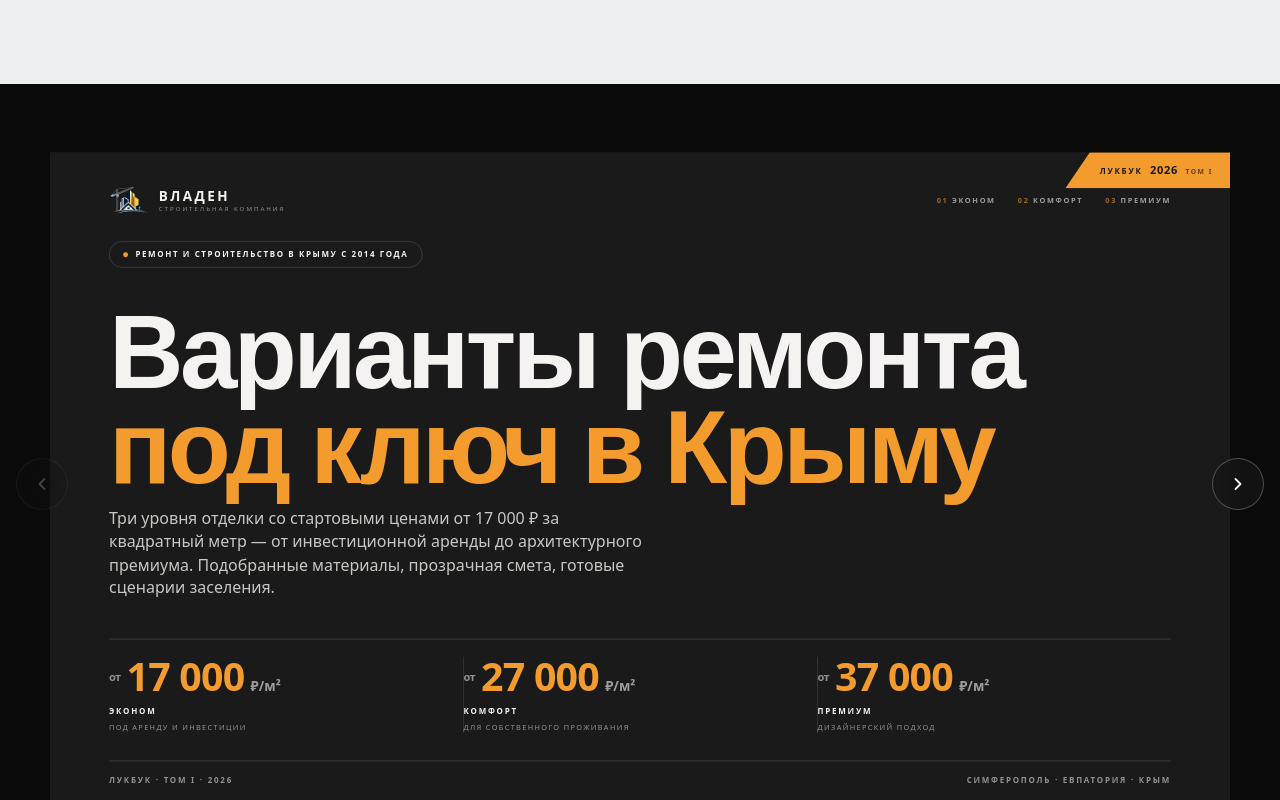
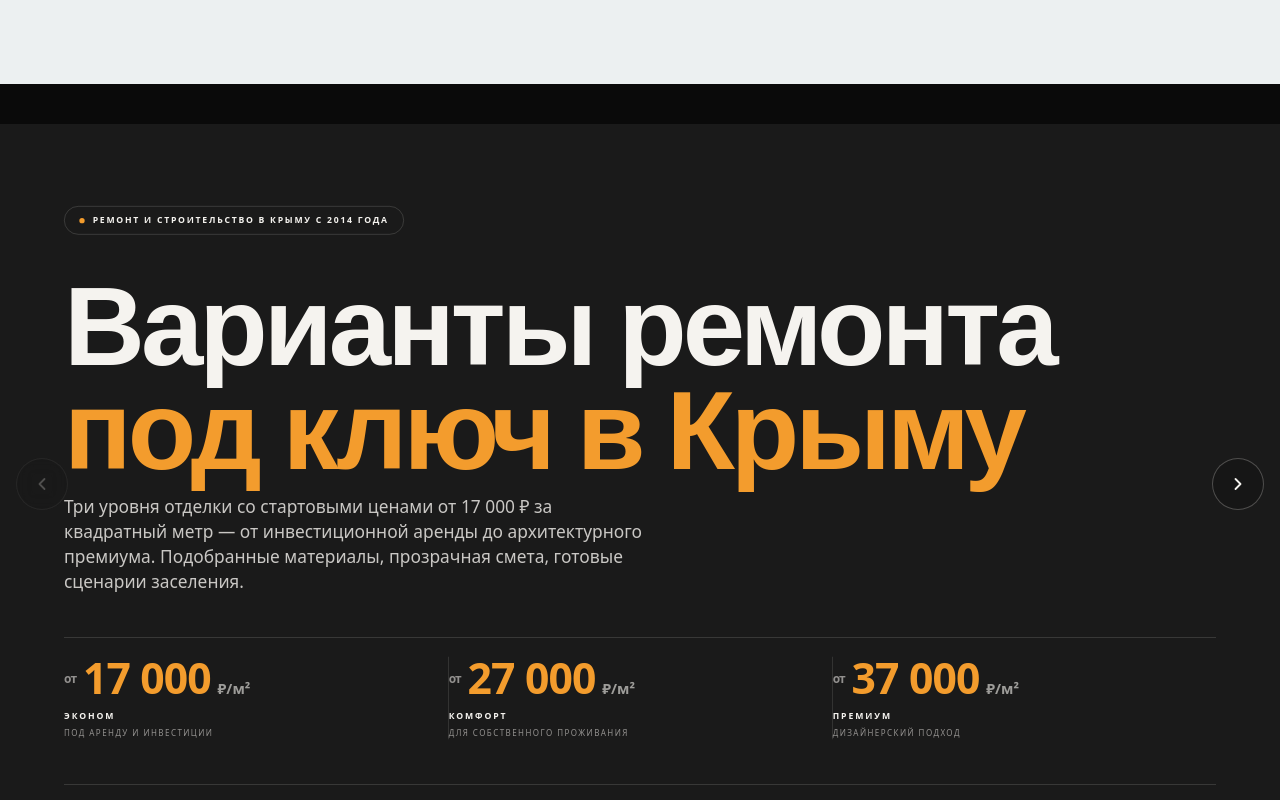
Before and after one commit to OlegRadinuk/vladen, a Next.js app: page / in a window 1280 px wide. Shown: the part 2380-3180 px from the top of the page. Built offline with nearby package versions, Linux system fonts and the light colour scheme.

Commit message:
fix: full-width slides (no black bars), remove headers from all slides

```diff
--- a/components/sections/BukletSlider.tsx
+++ b/components/sections/BukletSlider.tsx
@@ -25,34 +25,11 @@ function Slide01() {
         color: "#F5F3EF",
         fontFamily: '"Manrope", system-ui, sans-serif',
         display: "grid",
-        gridTemplateRows: "auto 1fr auto",
+        gridTemplateRows: "1fr auto",
         padding: "56px 96px 48px",
         boxSizing: "border-box",
       }}
     >
-      {/* Lookbook badge */}
-      <div style={{ position: "absolute", top: 0, right: 0, background: "#F39C2D", color: "#1A1A1A", padding: "16px 28px 16px 56px", display: "flex", alignItems: "baseline", gap: 12, fontWeight: 800, letterSpacing: ".18em", textTransform: "uppercase", zIndex: 3, clipPath: "polygon(40px 0, 100% 0, 100% 100%, 0 100%)", whiteSpace: "nowrap" }}>
-        <span style={{ fontSize: 13 }}>Лукбук</span>
-        <span style={{ fontSize: 18, letterSpacing: ".06em" }}>2026</span>
-        <span style={{ fontSize: 11, opacity: .7, letterSpacing: ".22em" }}>Том I</span>
-      </div>
-
-      {/* Top */}
-      <div style={{ display: "flex", justifyContent: "space-between", alignItems: "center", gap: 24, zIndex: 2, position: "relative" }}>
-        <div style={{ display: "flex", alignItems: "center", gap: 14 }}>
-          <Image src="/logo.png" alt="Владен" width={44} height={44} style={{ height: 44, width: "auto" }} />
-          <div style={{ display: "flex", flexDirection: "column", lineHeight: 1 }}>
-            <span style={{ fontWeight: 800, fontSize: 22, letterSpacing: ".18em", color: "#F5F3EF" }}>ВЛАДЕН</span>
-            <span style={{ fontWeight: 500, fontSize: 10, letterSpacing: ".32em", color: "#F5F3EF", opacity: .55, marginTop: 5, textTransform: "uppercase" }}>Строительная компания</span>
-          </div>
-        </div>
-        <div style={{ display: "flex", gap: 36, fontSize: 12, letterSpacing: ".22em", textTransform: "uppercase", fontWeight: 600, opacity: .6 }}>
-          <div><b style={{ color: "#F39C2D", fontWeight: 700, opacity: 1 }}>01</b> Эконом</div>
-          <div><b style={{ color: "#F39C2D", fontWeight: 700, opacity: 1 }}>02</b> Комфорт</div>
-          <div><b style={{ color: "#F39C2D", fontWeight: 700, opacity: 1 }}>03</b> Премиум</div>
-        </div>
-      </div>
-
       {/* Hero */}
       <div style={{ alignSelf: "center", position: "relative", zIndex: 2 }}>
         <div style={{ display: "inline-flex", alignItems: "center", gap: 12, border: "1px solid rgba(245,243,239,.22)", borderRadius: 999, padding: "11px 22px", fontSize: 13, letterSpacing: ".2em", textTransform: "uppercase", fontWeight: 600, marginBottom: 44 }}>
@@ -99,8 +76,7 @@ function Slide02() {
   const paper = "#F5F3EF";
   const line = "rgba(26,26,26,0.14)";
   return (
-    <section style={{ position: "absolute", inset: 0, width: 1920, height: 1080, overflow: "hidden", background: paper, color: ink, fontFamily: '"Manrope", system-ui, sans-serif', display: "grid", gridTemplateRows: "1fr auto auto", gap: 32, padding: "72px 96px 72px", boxSizing: "border-box" }}>
-      <Badge />
+    <section style={{ position: "absolute", inset: 0, width: 1920, height: 1080, overflow: "hidden", background: paper, color: ink, fontFamily: '"Manrope", system-ui, sans-serif', display: "grid", gridTemplateRows: "1fr auto auto", gap: 32, padding: "56px 96px 56px", boxSizing: "border-box" }}>
       <RunningFoot left="Три уровня отделки" page="02 / 06" />
 
       <div style={{ display: "flex", alignItems: "center", justifyContent: "space-between", gap: 60 }}>
@@ -168,9 +144,7 @@ function TierSlide({ tier, pageNum }: { tier: { num: string; name: string; price
   const metaLabel = `Уровень ${tier.num} · ${tier.name === "Эконом" ? "Под аренду и инвестиции" : tier.name === "Комфорт" ? "Для собственного проживания" : "Архитектурный современный интерьер"}`;
   const roomLabels = ["Гостиная", "Кухня", "Санузел", "Спальня"];
   return (
-    <section style={{ position: "absolute", inset: 0, width: 1920, height: 1080, overflow: "hidden", background: bg, color: textColor, fontFamily: '"Manrope", system-ui, sans-serif', display: "grid", gridTemplateRows: "auto auto auto", gap: 22, padding: "108px 96px 72px", boxSizing: "border-box" }}>
-      <Badge />
-      <RunningHead meta={`Уровень ${tier.num} · ${tier.name}`} metaColor={tier.dark ? "#F5F3EF" : undefined} />
+    <section style={{ position: "absolute", inset: 0, width: 1920, height: 1080, overflow: "hidden", background: bg, color: textColor, fontFamily: '"Manrope", system-ui, sans-serif', display: "grid", gridTemplateRows: "auto auto auto", gap: 22, padding: "52px 96px 52px", boxSizing: "border-box" }}>
       <RunningFoot left={`${tier.name} · от ${tier.price} ₽/м²`} page={`${pageNum} / 06`} />
 
       {/* Head */}
@@ -249,9 +223,8 @@ function TierSlide({ tier, pageNum }: { tier: { num: string; name: string; price
 function Slide06() {
   const line = "rgba(245,243,239,.16)";
   return (
-    <section style={{ position: "absolute", inset: 0, width: 1920, height: 1080, overflow: "hidden", background: "#161616", color: "#F5F3EF", fontFamily: '"Manrope", system-ui, sans-serif', display: "grid", gridTemplateRows: "auto 1fr auto", gap: 36, padding: "116px 96px 48px", boxSizing: "border-box" }}>
-      <Badge />
-      <RunningHead meta="Контакты" metaColor="#F5F3EF" />
+    <section style={{ position: "absolute", inset: 0, width: 1920, height: 1080, overflow: "hidden", background: "#161616", color: "#F5F3EF", fontFamily: '"Manrope", system-ui, sans-serif', display: "grid", gridTemplateRows: "auto 1fr auto", gap: 36, padding: "56px 96px 48px", boxSizing: "border-box" }}>
+
 
       <div>
         <div style={{ fontSize: 13, letterSpacing: ".24em", textTransform: "uppercase", fontWeight: 700, display: "flex", alignItems: "center", gap: 12, color: "#F5F3EF", marginBottom: 24 }}>
@@ -447,12 +420,8 @@ export default function BukletSlider({ nextSectionId = "project-case" }: { nextS
     if (!cellsRef.current[0]) return;
     const cell = cellsRef.current[0];
     const rect = cell.getBoundingClientRect();
-    const padH = window.innerWidth < 640 ? 60 : 80; // top+bottom arrow zones
-    const padW = window.innerWidth < 640 ? 0 : 100; // left+right arrow zones
-    const availW = rect.width - padW;
-    const availH = rect.height - padH;
-    const s = Math.min(availW / 1920, availH / 1080);
-    setScale(s);
+    // Fill width exactly — no black bars on sides
+    setScale(rect.width / 1920);
   }, []);
 
   useEffect(() => {
```
